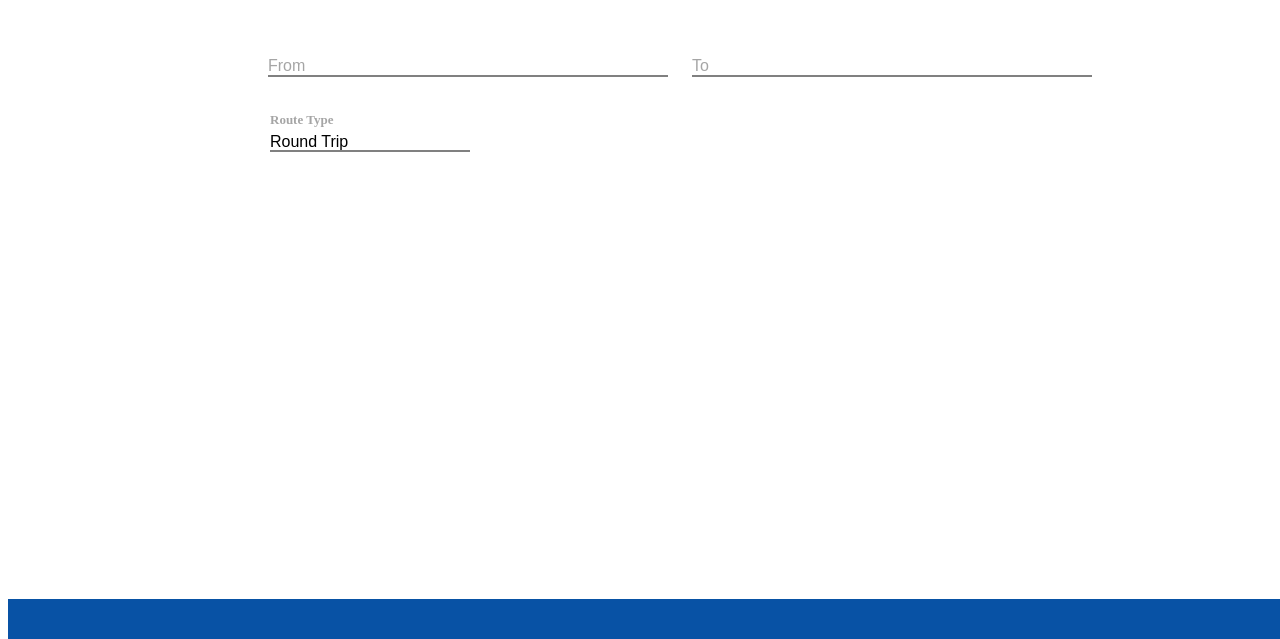
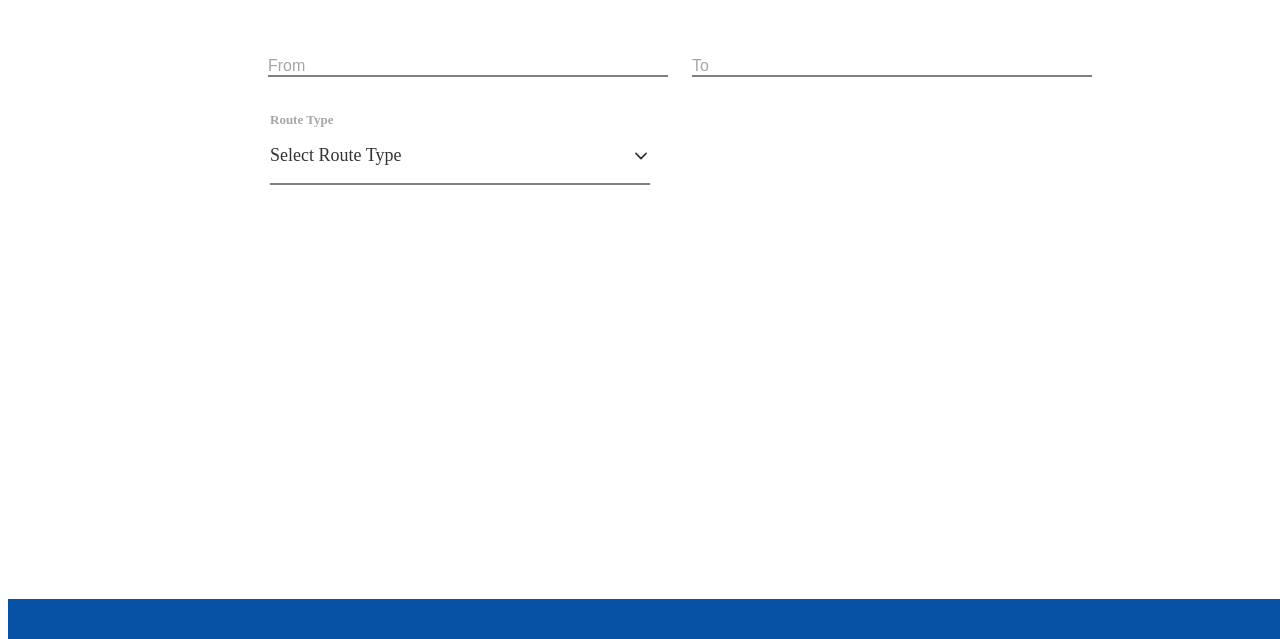
Before and after one commit to dallondeloach/PointsPal, a website: page Public/index.html in a window 1280 px wide. Shown: the part 161-800 px from the top of the page. Drawn offline with nearby package versions, Linux system fonts and the light colour scheme.

Commit message:
second iteration on custom dropdown

```diff
--- a/Public/index.html
+++ b/Public/index.html
@@ -25,13 +25,16 @@
     <div class="bottom-container">
         <div class="route-container" id="routeContainer">
             <h3 class="dropdown-label">Route Type</h3>
-            <select class="dropdown-menu" id="routeDropdown">
-                <option>Round Trip</option>
-                <option>One Way</option>
-            </select>
+            <div class="select-menu">
+                <div class="select-btn" id="route-select">
+                    <span id="select-text">Select Route Type</span>
+                    <ion-icon name="chevron-down-outline" class="icon-arrow"></ion-icon>
+                </div>
+            </div>
         </div>
     </div>
 
-
+    <script type="module" src="https://unpkg.com/ionicons@7.1.0/dist/ionicons/ionicons.esm.js"></script>
+    <script nomodule src="https://unpkg.com/ionicons@7.1.0/dist/ionicons/ionicons.js"></script>
 </body>
 </html>
--- a/src/styles.css
+++ b/src/styles.css
@@ -68,33 +68,25 @@
   top: 210px;
 }
 
-.dropdown-menu{
-  appearance: none;
-  box-sizing: border-box;
-  cursor: pointer;
-  border: none;
-  border-radius: 0;
-  background-color: #fff;
-  width: 100%;
-  border-bottom: 2px solid gray;
-  font-size: 16px;
-  text-align-last: left;
-  vertical-align: top;
-  margin-top: -8px;
+.select-menu{
+  width: 380px;
+  margin: 150px auto;
 }
 
-.dropdown-menu option{
-  background-color: white;
-  color: black;
-}
+.select-menu .select-btn{
+  position: relative;
+  top: -150px;
+  display: flex;
+  justify-content: space-between;
+  align-items: center;
+  height: 55px;
+  background-color: #fff;
+  color: #333;
+  font-size: 18px;
+  border-radius: 0;
+  border-bottom: 2px solid gray;
+  cursor: pointer;
 
-.dropdown-menu:active{
-  margin-right: 5px;
-}
-
-
-.dropdown-menu:focus{
-  outline: none;
 }
 
 .dropdown-label{
```
